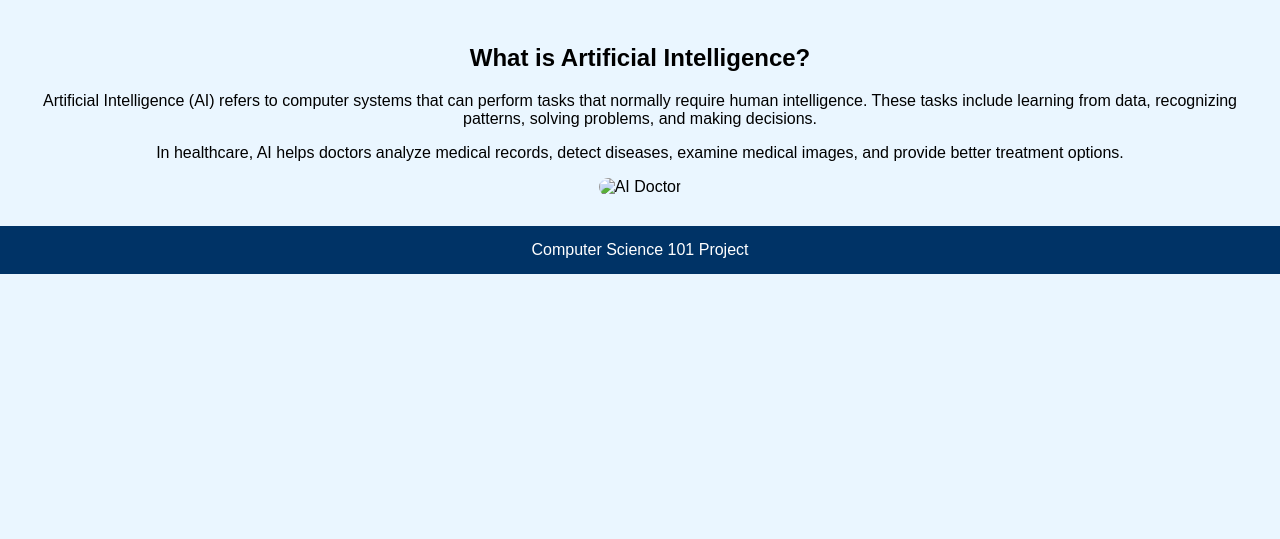
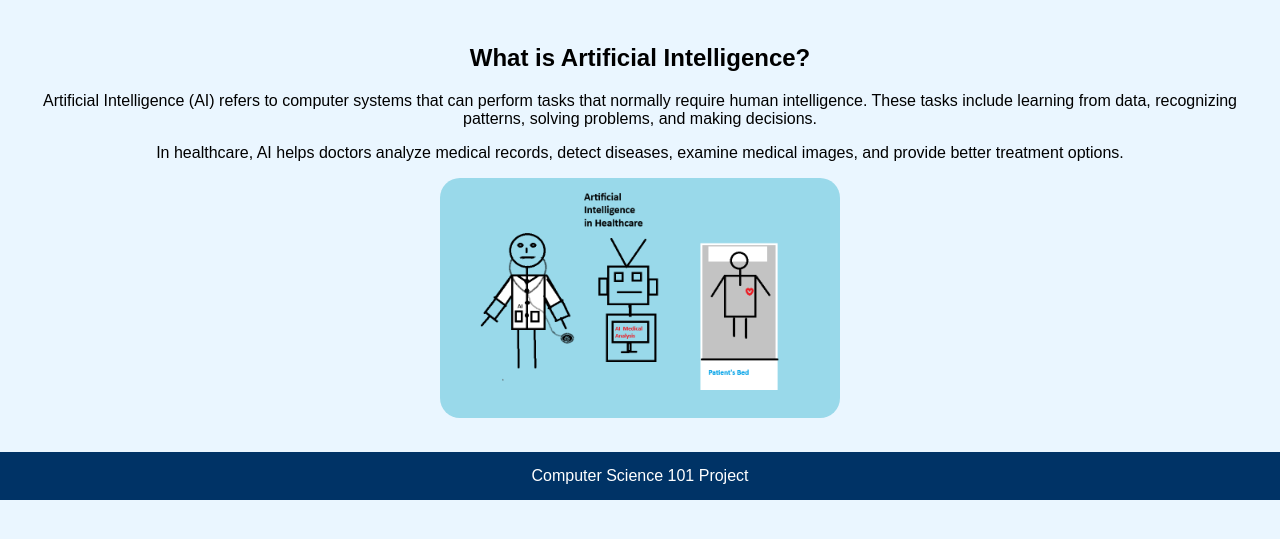
Before and after one commit to 816222/ai-healthcare-project, a plain HTML site: page introduction.html in a window 1280 px wide. Shown: the part 187-726 px from the top of the page. Drawn offline with Linux system fonts and the light colour scheme.

Commit message:
Add files via upload

```diff
--- a/introduction.html
+++ b/introduction.html
@@ -70,7 +70,7 @@ In healthcare, AI helps doctors analyze medical records, detect diseases, examin
 </p>
 
 
-<img src="images/ai-doctor.png"
+<img src="ai-doctor.png"
 width="400"
 alt="AI Doctor">
 
```
